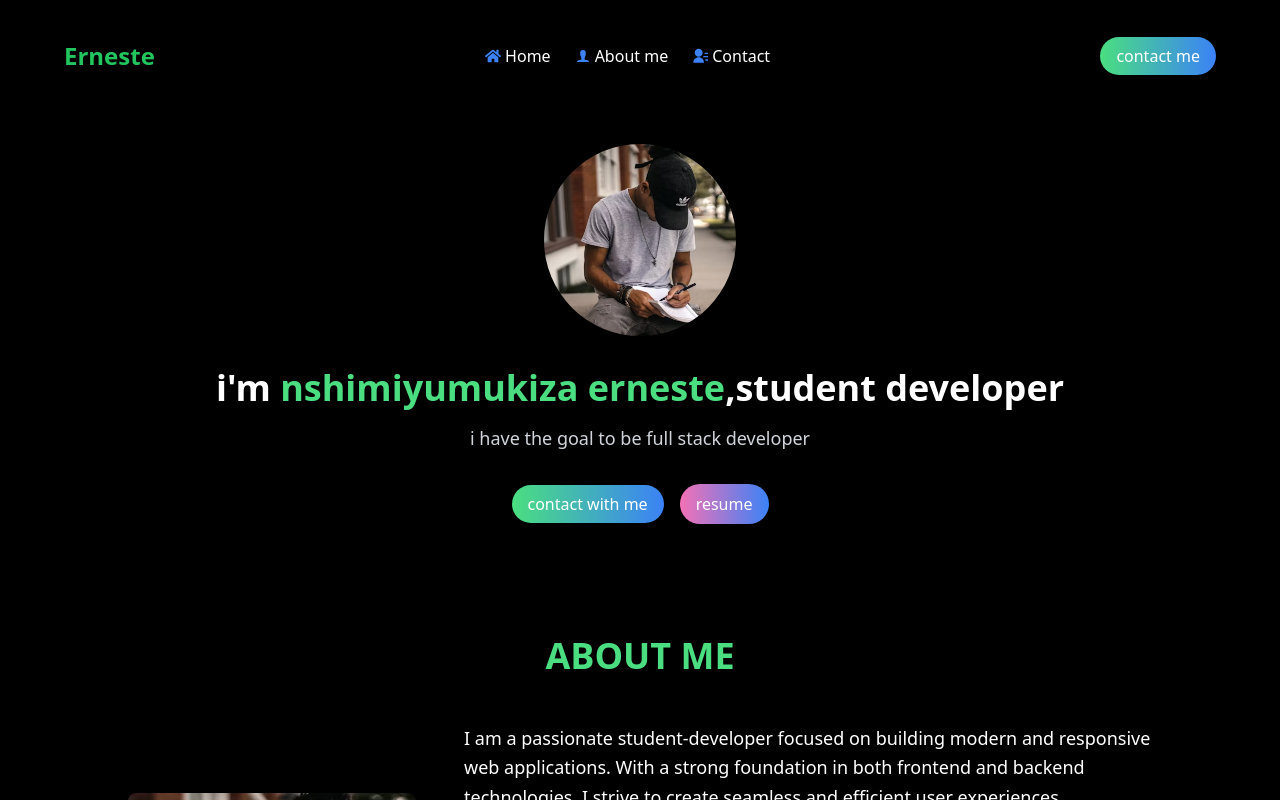
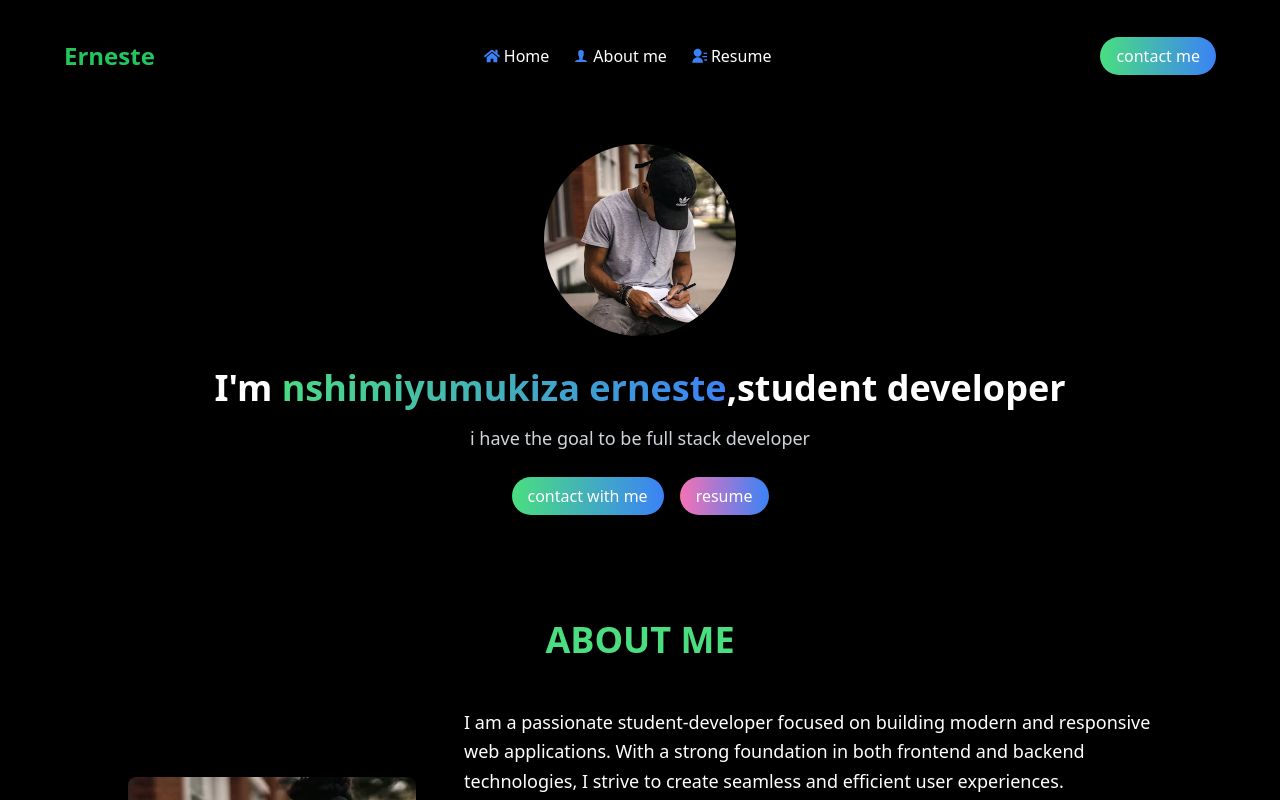
Before and after one commit to nshimiyumukiza/portfolio, a React (Vite) app: page / in a window 1280 px wide. Shown: the top 800 px of the page. Built offline with nearby package versions, Linux system fonts and the light colour scheme.

Commit message:
improving portfolio

```diff
--- a/src/Components/CV.jsx
+++ b/src/Components/CV.jsx
@@ -41,7 +41,7 @@ const CV = () => {
               alt="Profile Picture"
               className="mx-auto mb-8 w-48 h-48 rounded-full object-cover transform transition-transform duration-300 hover:scale-105"
             />
-            <h1 className="text-transparent bg-clip-text bg-gradient-to-r from-green-400 to-blue-500 text-4xl font-bold">
+            <h1 className="text-transparent bg-clip-text bg-gradient-to-r from-green-400 to-blue-500 text-4xl fontd-bol">
               Nshimiyumukiza Erneste
             </h1>
             <p className="text-2xl mt-2">FullStack Developer</p>
--- a/src/Components/Contact.jsx
+++ b/src/Components/Contact.jsx
@@ -2,8 +2,6 @@ import { Input } from "antd";
 import axios from "axios";
 import { useState } from "react";
 import { FaEnvelope, FaMapMarkedAlt, FaPhone } from "react-icons/fa";
-import { AiOutlineLoading3Quarters } from "react-icons/ai";
-import { MdCheckCircle, MdError } from "react-icons/md";
 const { TextArea } = Input;
 const Contact = () => {
   const [formData, setFormData] = useState({
--- a/src/Components/Hero.jsx
+++ b/src/Components/Hero.jsx
@@ -3,7 +3,7 @@ import { Link, Outlet } from "react-router";
 import { useState } from "react";
 import About from "./About";
 import Contact from "./Contact";
-import Footer1 from "./Footer1";
+import { motion } from "motion/react";
 const Hero = () => {
   const [click, setClick] = useState();
   return (
@@ -18,13 +18,14 @@ const Hero = () => {
           />
         </div>
         <h1 className="text-4xl font-bold">
-          i'm{""}
-          <span className="text-transparent bg-clip-text bg-gradient-to-r from bg-green-400 to-blue-500">
+          I'm{""}
+          <span className="text-transparent bg-clip-text bg-gradient-to-r from-green-400 to-blue-500 text-4xl fontd-bol">
             {" "}
             nshimiyumukiza erneste
           </span>
           ,student developer
         </h1>
+
         <p className="mt-4 text-lg text-gray-300 px-4 md:px-32">
           i have the goal to be full stack developer
         </p>
@@ -35,12 +36,13 @@ const Hero = () => {
           >
             contact with me
           </Link>
-          <button
-            onClick={() => setClick(alert("wait "))}
+          <Link
+            to="/contact"
+
             className="bg-gradient-to-r  from-pink-400 to-blue-500 text-white hidden md:inline px-4 py-2 rounded-full"
           >
             resume
-          </button>
+          </Link>
         </div>
       </div>
       <About />
--- a/src/Components/Navbar.jsx
+++ b/src/Components/Navbar.jsx
@@ -30,7 +30,7 @@ const Navbar = () => {
           <div className="flex gap-1 items-center">
             <RiContactsFill className="text-blue-500"/>
             <Link to="contact" className="hover:text-blue-400">
-              Contact
+              Resume
             </Link>
           </div>
         </div>
```
